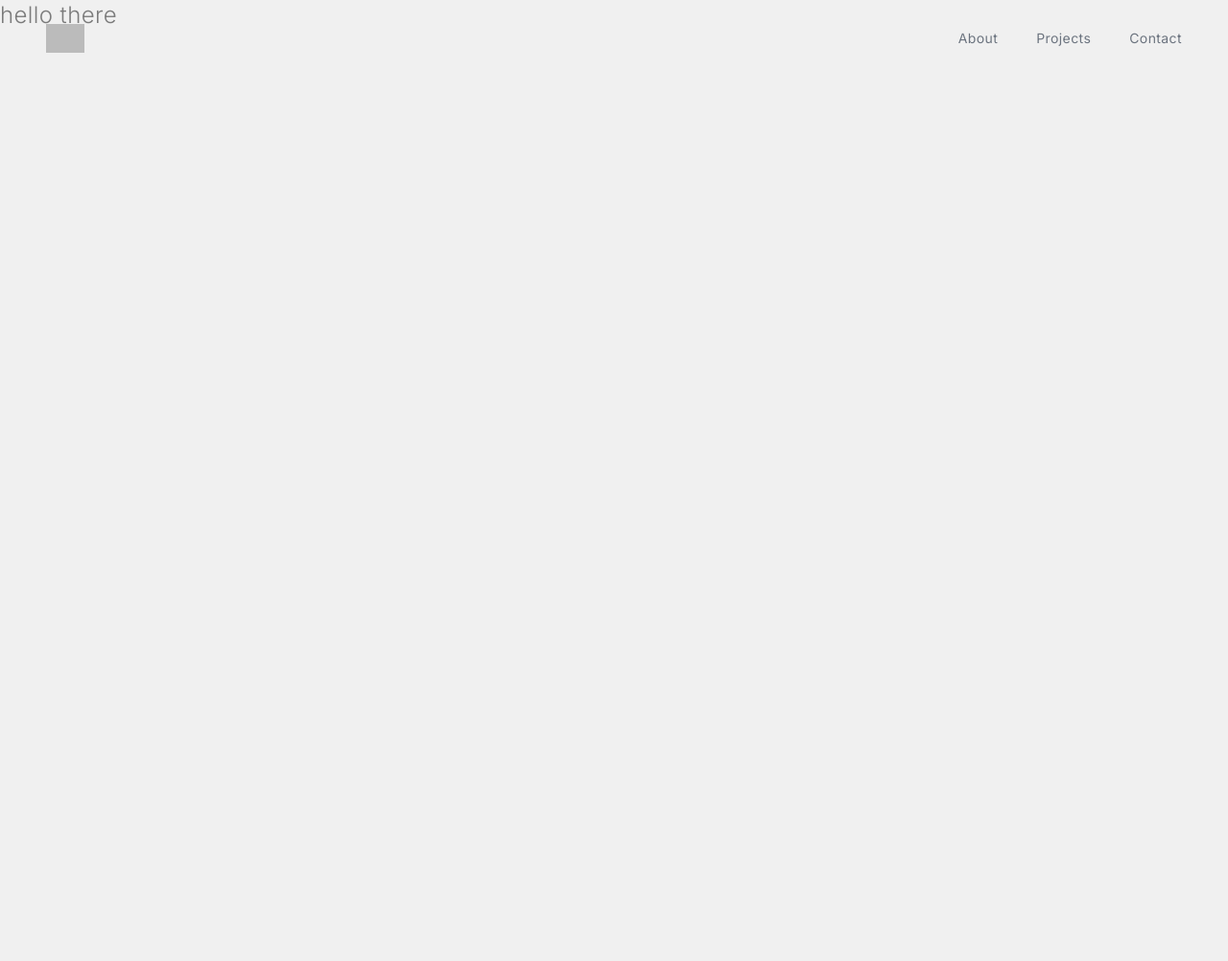
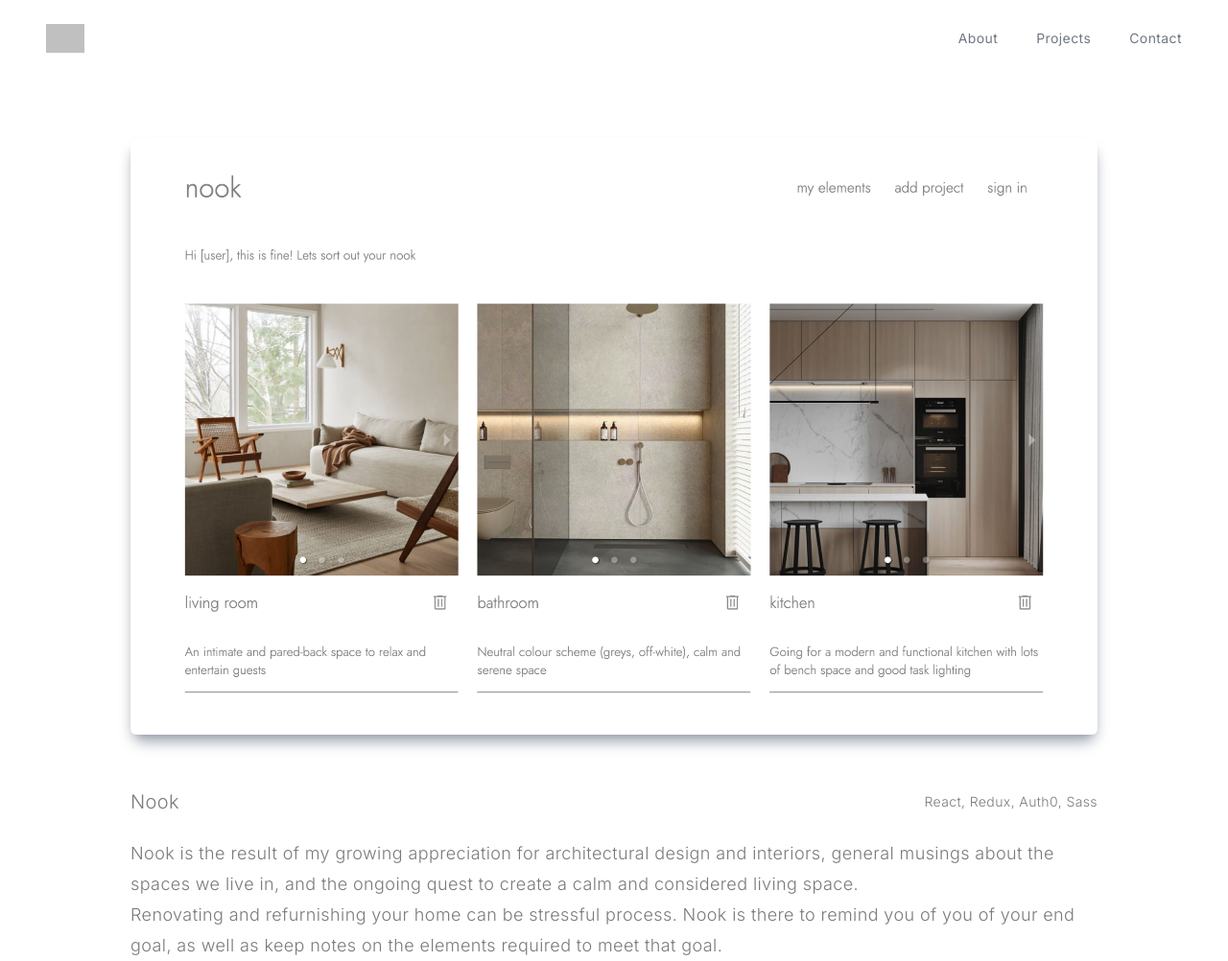
Before and after one commit to shirley-park/portfolio, a Next.js app: page /nook in a window 1280 px wide. Shown: the whole page at 96% size. Before the commit the page ends 800 px from the top, so only its background shows below. Built offline with nearby package versions, Linux system fonts and the light colour scheme; grey boxes are pictures that could not be loaded.

Commit message:
amend bg colour

```diff
--- a/components/Contact.tsx
+++ b/components/Contact.tsx
@@ -43,7 +43,7 @@ function Contact() {
                   <div className="flex flex-col">
                     <label className="uppercase text-sm hidden">Name</label>
                     <input
-                      className="border-1 rounded-lg p-3 flex border-gray-300 font-light text-sm"
+                      className="border border-gray-300 rounded-lg p-3 flex font-light text-sm"
                       type="text"
                       name="name"
                       placeholder="Full name"
@@ -53,7 +53,7 @@ function Contact() {
                   <div className="flex flex-col">
                     <label className="uppercase text-sm hidden">Email</label>
                     <input
-                      className="border-1 rounded-lg p-3 flex border-gray-300 font-light text-sm"
+                      className="border border-gray-300 rounded-lg p-3 flex font-light text-sm"
                       type="email"
                       name="email"
                       placeholder="Email"
@@ -63,7 +63,7 @@ function Contact() {
                   <div className="flex flex-col">
                     <label className="uppercase text-sm hidden">Subject</label>
                     <input
-                      className="border-1 rounded-lg p-3 flex border-gray-300 font-light text-sm"
+                      className="border border-gray-300 rounded-lg p-3 flex font-light text-sm"
                       type="text"
                       name="subject"
                       placeholder="Subject"
@@ -74,7 +74,7 @@ function Contact() {
                 <div className="flex flex-col py-2">
                   <label className="uppercase text-sm hidden">Message</label>
                   <textarea
-                    className="w-full border-1 rounded-lg p-3 border-gray-300 font-light text-sm"
+                    className="w-full border border-gray-300 rounded-lg p-3 font-light text-sm"
                     rows={10}
                     name="message"
                     placeholder="Message"
--- a/components/Navbar.tsx
+++ b/components/Navbar.tsx
@@ -27,8 +27,8 @@ function Navbar() {
     <div
       className={
         shadow
-          ? 'fixed w-full h-20 shadow-md z=[100] bg-[#f0f0f0]'
-          : 'fixed w-full h-20 z=[100] bg-[#f0f0f0]'
+          ? 'fixed w-full h-20 shadow-md z=[100] bg-white'
+          : 'fixed w-full h-20 z=[100] bg-white'
       }
     >
       <div className="flex justify-between items-center w-full h-full px-12 2xl:px-16 opacity-80">
--- a/components/ProjectItem.tsx
+++ b/components/ProjectItem.tsx
@@ -6,31 +6,32 @@ import Link from 'next/link'
 function ProjectItem({ title, projectImage, tech, projectUrl }: ProjectModel) {
   return (
     <>
-      <a href="#">
-        <div className="flex items-center justify-center h-auto w-full shadow-xl shadow-gray-400 rounded-xl group hover:scale-105 ease-in duration-200 cursor-pointer">
+      <Link href={projectUrl}>
+        <div className="flex items-center justify-center h-auto w-full shadow-lg shadow-gray-400 rounded-xl group hover:scale-105 ease-in duration-200 cursor-pointer">
           <Image
             src={projectImage}
             alt="homepage of nook project"
             className="rounded-md"
           />
         </div>
-
+      </Link>
       <div>
+        <Link href={projectUrl}>
           <div className="pt-10 flex justify-between items-center">
             <h3>{title}</h3>
             <p className="text-sm">{tech}</p>
           </div>
+        </Link>
 
         <p className="pt-6 md:text-md">
           A celebration of the spaces we live in.
         </p>
-          <p>
+        <p className="md:text-md mb-8">
           Chart your design inspiration and fittings for your home renovation
           projects.
         </p>
-          <Link href={projectUrl}>{projectUrl}</Link>
+        <Link href={projectUrl}>View project</Link>
       </div>
-      </a>
     </>
   )
 }
--- a/components/Projects.tsx
+++ b/components/Projects.tsx
@@ -1,20 +1,21 @@
 import React from 'react'
 import ProjectItem from './ProjectItem'
 
-import nook from '../public/assets/projects/nook.png'
+import nookProjectImage from '../public/assets/projects/nookProjectImage2.png'
 
 function Projects() {
   return (
     <div id="projects" className="w-full h-screen pt-20">
       <div className="max-w-[1240px] mx-auto w-[80%] md:w-[60%] h-full px-2 py-16">
         <h2 className="py-2 mb-8 border-b-2">Projects</h2>
-
-        <ProjectItem
-          title="Nook"
-          projectImage={nook}
-          tech="React, Redux, Auth0, Sass"
-          projectUrl="nook"
-        />
+        <div className="p-12 bg-[#f5f5f5] rounded-md">
+          <ProjectItem
+            title="Nook"
+            projectImage={nookProjectImage}
+            tech="React, Redux, Auth0, Sass"
+            projectUrl="nook"
+          />
+        </div>
       </div>
     </div>
   )
--- a/pages/nook.tsx
+++ b/pages/nook.tsx
@@ -1,10 +1,42 @@
 import React from 'react'
+import Image from 'next/image'
+
+import nookProjectImage from '../public/assets/projects/nookProjectImage2.png'
 
 function nook() {
   return (
-    <div className="w-full">
-      <h1 className="w-screen h-[30vh] lg:w-[40vh] relative">hello there</h1>
-    </div>
+    <>
+      <div id="projects" className="w-full h-screen pt-20">
+        <div className="max-w-[1240px] mx-auto w-[90%] md:w-[80%] h-full px-2 py-16 auto-cols-auto">
+          <div className="flex items-center justify-center h-auto w-full shadow-lg shadow-gray-400 rounded-xl group">
+            <Image
+              src={nookProjectImage}
+              alt="homepage of nook project"
+              className="rounded-md"
+            />
+          </div>
+
+          <div>
+            <div className="pt-14 flex justify-between items-center">
+              <h3>Nook</h3>
+              <p className="text-sm">React, Redux, Auth0, Sass</p>
+            </div>
+
+            <p className="pt-6 md:text-md">
+              Nook is the result of my growing appreciation for architectural
+              design and interiors, general musings about the spaces we live in,
+              and the ongoing quest to create a calm and considered living
+              space.
+            </p>
+            <p>
+              Renovating and refurnishing your home can be stressful process.
+              Nook is there to remind you of you of your end goal, as well as
+              keep notes on the elements required to meet that goal.
+            </p>
+          </div>
+        </div>
+      </div>
+    </>
   )
 }
 
--- a/styles/globals.css
+++ b/styles/globals.css
@@ -8,7 +8,7 @@ html {
 
 @layer base {
   body{
-    @apply bg-[#f0f0f0] text-[#7b7b7b] tracking-wide
+    @apply bg-[#fffff] text-[#7b7b7b] tracking-wide
   }
 
   h1, h2, h3, h4, h5 {
@@ -36,6 +36,6 @@ html {
   }
 
   button {
-    @apply shadow-xl shadow-gray-200 rounded-full bg-[#7b7b7bc1]
+    @apply shadow-xl shadow-gray-200 rounded-full bg-[#a5a5a5d8]
   }
 }
```
Also changed, not shown: public/assets/projects/nookProjectImage2.png (added). Lines whose indentation alone changed are shown as unchanged.
